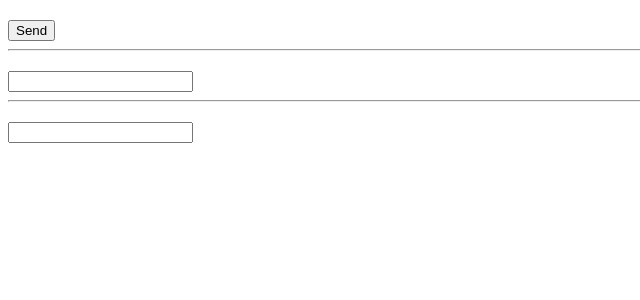
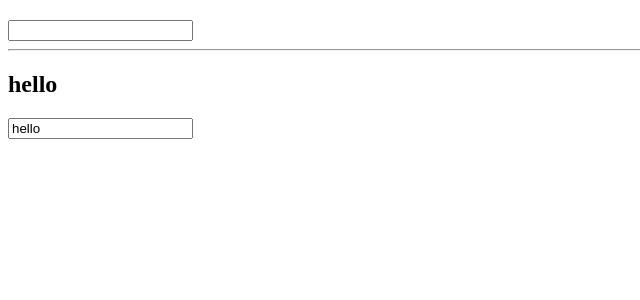
Before and after one commit to gromVlad/Angular, an Angular app in the folder my-first-project/: page / in a window 1280 px wide. Shown: the top 300 px of the page, without its empty margins (0-640 px from the left). Built offline with nearby package versions, Linux system fonts and the light colour scheme.

Commit message:
Two way binding

```diff
--- a/my-first-project/src/app/app.component.html
+++ b/my-first-project/src/app/app.component.html
@@ -1,8 +1,6 @@
-<h2>{{title}}</h2>
-<button (click)="onClick()" >Send</button>
+<h2>{{inputValue}}</h2>
+<input type="text" (input)="onInputEvent($event)" [value] ="inputValue" >
 <hr/>
-<h2>{{inputValue}}</h2>
-<input type="text" (input)="onInputEvent($event)">
-<hr/>
-<h2>{{inputKey}}</h2>
-<input type="text" (keydown.enter)="onInputKey($event)">
+<!-- то же самое двусторонее связывание только с помощью дерективы ngModel -->
+<h2>{{inputNGModule}}</h2>
+<input type="text" [(ngModel)]="inputNGModule">
--- a/my-first-project/src/app/app.component.ts
+++ b/my-first-project/src/app/app.component.ts
@@ -6,19 +6,10 @@ import { Component } from '@angular/core';
   styleUrls: ['./app.component.scss'],
 })
 export class AppComponent {
-  title: string = '';
   inputValue: string = '';
-  inputKey: string = '';
-
-  onClick() {
-    this.title = 'hello';
-  }
+  inputNGModule: string = 'hello';
 
   onInputEvent(event: Event) {
     this.inputValue = (event.currentTarget as HTMLInputElement).value;
   }
-
-  onInputKey(event: Event){
-    this.inputKey = (event.currentTarget as HTMLInputElement).value;
-  }
 }
--- a/my-first-project/src/app/app.module.ts
+++ b/my-first-project/src/app/app.module.ts
@@ -2,13 +2,15 @@ import { NgModule } from '@angular/core';
 import { BrowserModule } from '@angular/platform-browser';
 
 import { AppComponent } from './app.component';
+import { FormsModule } from '@angular/forms';
 
 @NgModule({
   declarations: [
     AppComponent
   ],
   imports: [
-    BrowserModule
+    BrowserModule,
+    FormsModule
   ],
   providers: [],
   bootstrap: [AppComponent]
```
Also changed, not shown: 1 other file (tests, documents, lock files or other folders).
